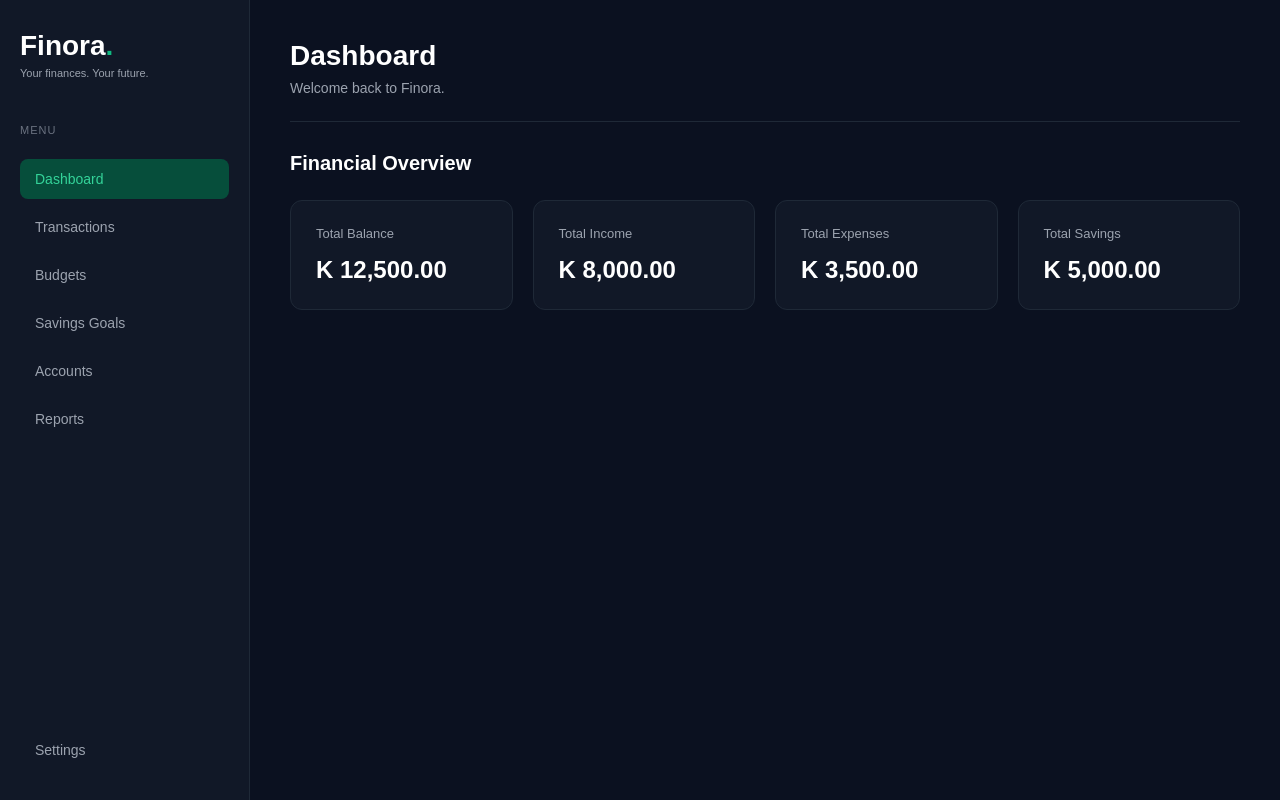
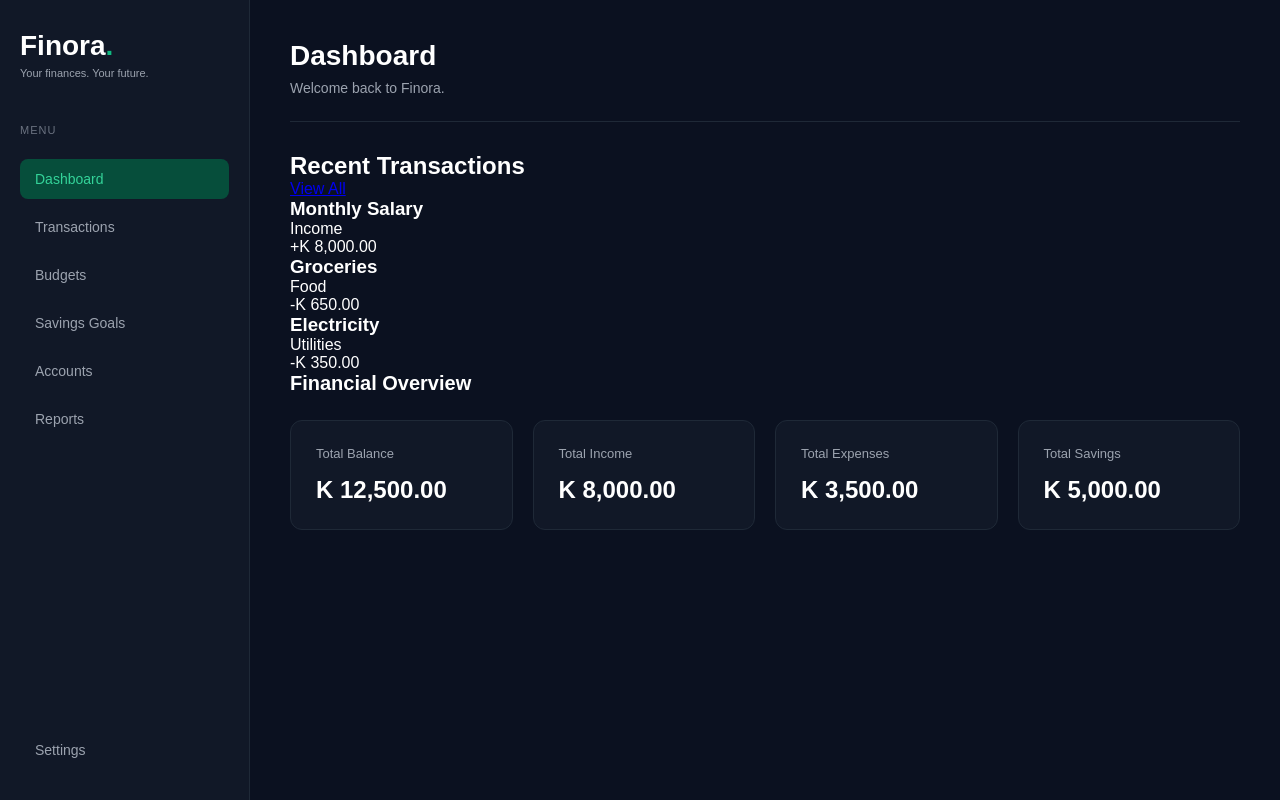
Before and after one commit to sammysacci22-hue/Finora, a Python web app: template app/templates/index.html in a window 1280 px wide. Run offline with Jinja, Linux system fonts and the light colour scheme; the template is opened without the code that fills it, so the values that code supplies are empty.

Commit message:
Add recent transactions section

```diff
--- a/app/templates/index.html
+++ b/app/templates/index.html
@@ -68,6 +68,43 @@
     </header>
 
     <!-- DASHBOARD CONTENT -->
+   <!-- RECENT TRANSACTIONS -->
+<div class="recent-transactions">
+
+    <div class="section-heading">
+        <h2>Recent Transactions</h2>
+        <a href="/transactions">View All</a>
+    </div>
+
+    <div class="transaction-list">
+
+        <div class="transaction-item">
+            <div>
+                <h3>Monthly Salary</h3>
+                <p>Income</p>
+            </div>
+            <span class="income">+K 8,000.00</span>
+        </div>
+
+        <div class="transaction-item">
+            <div>
+                <h3>Groceries</h3>
+                <p>Food</p>
+            </div>
+            <span class="expense">-K 650.00</span>
+        </div>
+
+        <div class="transaction-item">
+            <div>
+                <h3>Electricity</h3>
+                <p>Utilities</p>
+            </div>
+            <span class="expense">-K 350.00</span>
+        </div>
+
+    </div>
+
+</div>
   <section class="dashboard-content">
 
     <h2>Financial Overview</h2>
```
